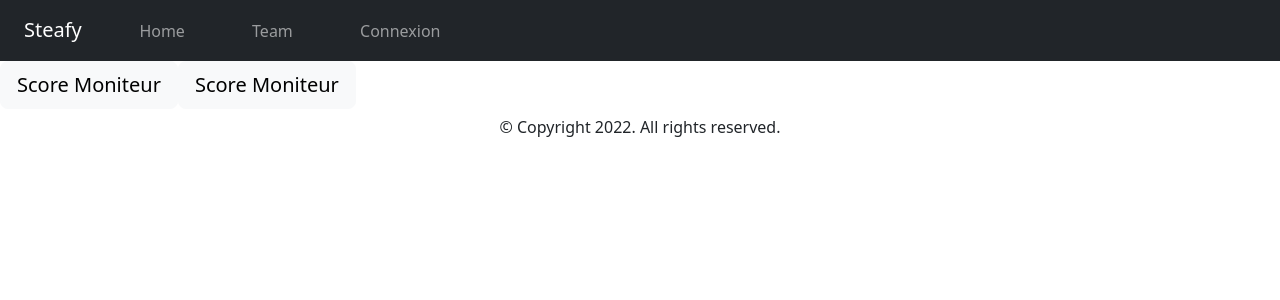
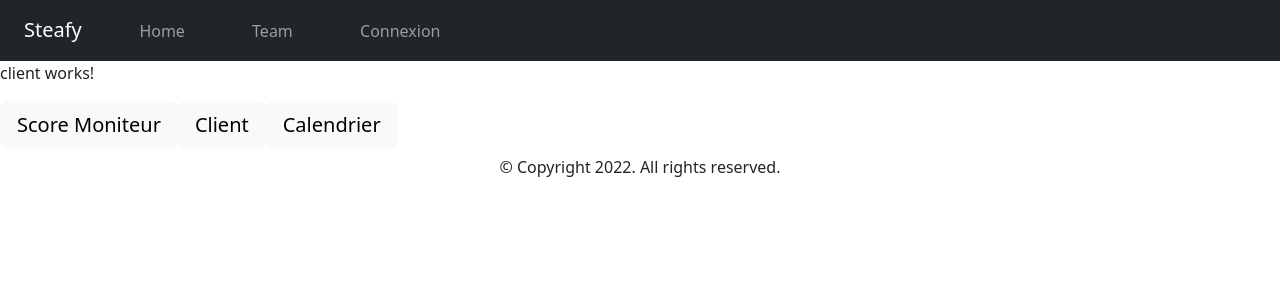
Before and after one commit to le-cmyk/Steafy, an Angular app: page /Client in a window 1280 px wide. Before the commit this address led to /. Shown: the top 300 px of the page. Built offline with nearby package versions, Linux system fonts and the light colour scheme.

Commit message:
page client crée

```diff
--- a/src/app/app-routing.module.ts
+++ b/src/app/app-routing.module.ts
@@ -7,6 +7,8 @@ import { ConnectionComponent } from './connection/connection.component';
 import { RegistrationFormComponent } from './registration-form/registration-form.component';
 import { ScoreMoniteurComponent } from './score-moniteur/score-moniteur.component';
 import { CalendrierComponent } from './calendrier/calendrier.component';
+import { ClientComponent } from './client/client.component';
+
 
 const routes: Routes = [
     {path:'home',component :HomeComponent},
@@ -14,7 +16,8 @@ const routes: Routes = [
     {path:'Connection',component :ConnectionComponent},
     {path: 'RegistrationForm',component:RegistrationFormComponent},
     {path: 'Score_moniteur',component:ScoreMoniteurComponent},
-    {path: 'Calendrier',component:CalendrierComponent}
+    {path: 'Calendrier',component:CalendrierComponent},
+    {path: 'Client',component:ClientComponent}
 ];
 
 @NgModule({
--- a/src/app/app.component.html
+++ b/src/app/app.component.html
@@ -1,11 +1,14 @@
 <app-header></app-header>
+
 <router-outlet></router-outlet>
-
 
 <button onclick="location.href = '/Score_moniteur';" type="button" class="btn btn-light btn-lg"
 data-mdb-ripple-color="dark">Score Moniteur</button>
 
+<button onclick="location.href = '/Client';" type="button" class="btn btn-light btn-lg"
+data-mdb-ripple-color="dark">Client</button>
+
 <button onclick="location.href = '/Calendrier';" type="button" class="btn btn-light btn-lg"
-data-mdb-ripple-color="dark">Score Moniteur</button>
+data-mdb-ripple-color="dark">Calendrier</button>
 
 <app-footer></app-footer>
--- a/src/app/app.module.ts
+++ b/src/app/app.module.ts
@@ -12,6 +12,7 @@ import { RegistrationFormComponent } from './registration-form/registration-form
 import { FormsModule, ReactiveFormsModule } from '@angular/forms';
 import { ScoreMoniteurComponent } from './score-moniteur/score-moniteur.component';
 import { CalendrierComponent } from './calendrier/calendrier.component';
+import { ClientComponent } from './client/client.component';
 @NgModule({
   declarations: [
     AppComponent,
@@ -22,7 +23,8 @@ import { CalendrierComponent } from './calendrier/calendrier.component';
     FooterComponent,
     RegistrationFormComponent,
     ScoreMoniteurComponent,
-    CalendrierComponent
+    CalendrierComponent,
+    ClientComponent
   ],
   imports: [
     BrowserModule,
--- /dev/null
+++ b/src/app/client/client.component.html
@@ -0,0 +1 @@
+<p>client works!</p>
--- /dev/null
+++ b/src/app/client/client.component.ts
@@ -0,0 +1,15 @@
+import { Component, OnInit } from '@angular/core';
+
+@Component({
+  selector: 'app-client',
+  templateUrl: './client.component.html',
+  styleUrls: ['./client.component.css']
+})
+export class ClientComponent implements OnInit {
+
+  constructor() { }
+
+  ngOnInit(): void {
+  }
+
+}
```
Also changed, not shown: src/app/client/client.component.css (added), 1 other file (tests, documents, lock files or other folders).
